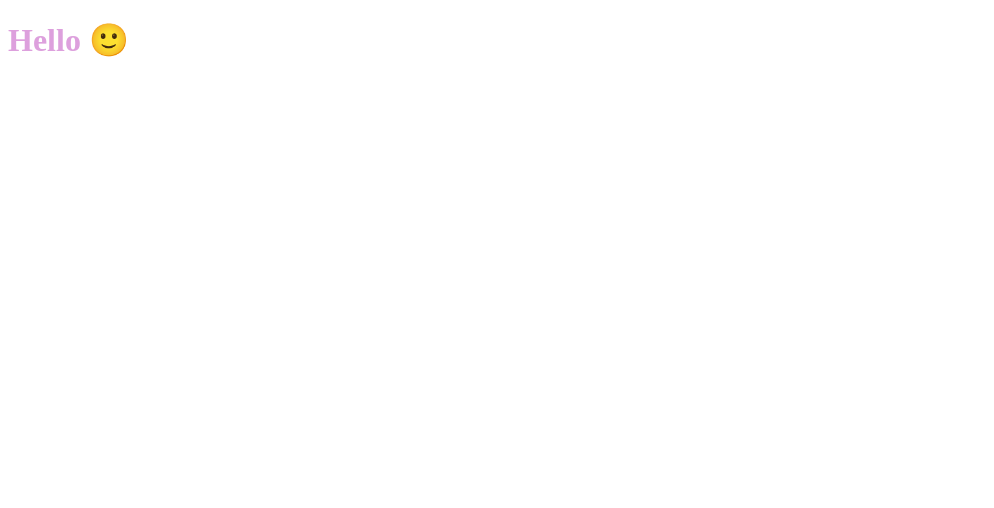
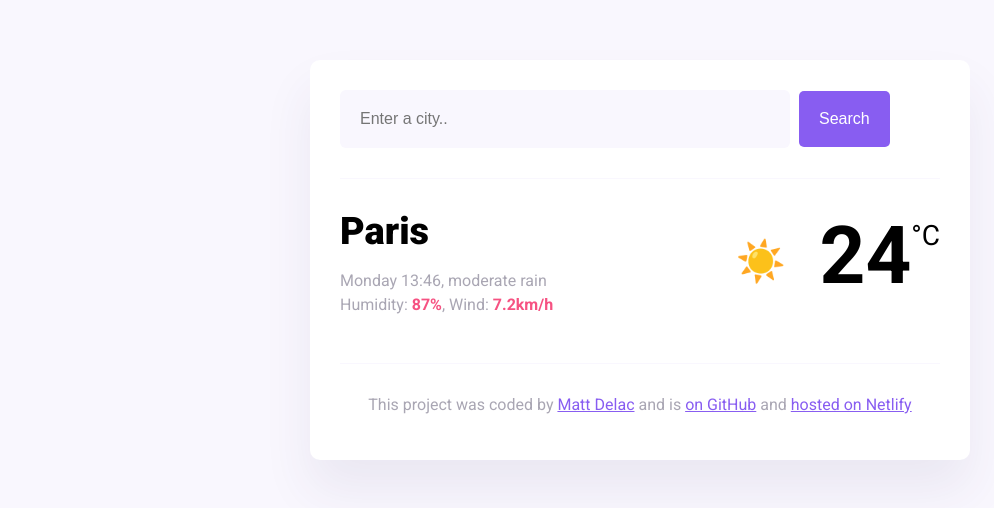
Before and after one commit to Lemoraess/my-beautiful-project, a plain HTML site: page index.html in a window 1280 px wide. Shown: the whole page, without its empty margins (0-994 px from the left). Drawn offline with nearby package versions, Linux system fonts and the light colour scheme.

Commit message:
Up date the existing weather project

```diff
--- a/index.html
+++ b/index.html
@@ -2,17 +2,53 @@
 <html lang="en">
 
 <head>
-    <meta charset="UTF-8">
-    <meta name="viewport" content="width=device-width, initial-scale=1.0">
-    <title>Document</title>
+    <meta charset="UTF-8" />
+    <meta name="viewport" content="width=device-width, initial-scale=1.0" />
+    <link rel="preconnect" href="https://fonts.googleapis.com" />
+    <link rel="preconnect" href="https://fonts.gstatic.com" crossorigin />
+    <link
+        href="https://fonts.googleapis.com/css2?family=Roboto:ital,wght@0,100;0,400;0,500;0,700;0,900;1,100;1,300;1,400;1,500;1,700;1,900&display=swap"
+        rel="stylesheet" />
     <link rel="stylesheet" href="style.css" />
+    <script src="https://unpkg.com/axios/dist/axios.min.js"></script>
+    <title>My weather application</title>
 </head>
 
 <body>
-    <h1>
-        Hello 🙂
-    </h1>
-    <script src="script.js"></script>
+    <div class="weather-app">
+        <header>
+            <form id="search-form">
+                <input type="search" placeholder="Enter a city.." required class="search-input" id="search-input" />
+                <input type="submit" value="Search" class="search-button" />
+            </form>
+        </header>
+        <main>
+            <div class="current-weather">
+                <div>
+                    <h1 class="current-city" id="current-city">Paris</h1>
+                    <p class="current-details">
+                        <span id="current-date"></span>, moderate rain <br />
+                        Humidity: <strong>87%</strong>, Wind: <strong>7.2km/h</strong>
+                    </p>
+                </div>
+                <div class="current-temperature">
+                    <span class="current-temperature-icon" id="current-temperature-icon">☀️</span>
+                    <img id="iconElement" />
+                    <span class="current-temperature-value" id="current-temperature-value">24</span><span
+                        class="current-temperature-unit">°C</span>
+                </div>
+            </div>
+        </main>
+        <footer>
+            <p>
+                This project was coded by
+                <a href="#" target="_blank">Matt Delac</a> and is
+                <a href="#" target="_blank"> on GitHub</a> and
+                <a href="#" target="_blank">hosted on Netlify</a>
+            </p>
+        </footer>
+    </div>
 </body>
+<script src="script.js"></script>
 
 </html>
--- a/script.js
+++ b/script.js
@@ -0,0 +1,53 @@
+function search(event) {
+  event.preventDefault();
+  let searchInputElement = document.querySelector("#search-input");
+  let apiUrl = `https://api.shecodes.io/weather/v1/current?query=${searchInputElement.value}&key=5btac2eb2ed52b236021789ofe9a3348&units=metric`;
+  console.log(apiUrl);
+  axios.get(apiUrl).then(showTemperature);
+}
+
+function showTemperature(response) {
+  console.log(response.data.temperature.current);
+
+  let cityElement = document.querySelector("#current-city");
+  cityElement.innerHTML = response.data.city;
+
+  let degree = response.data.temperature.current;
+  let degreeElement = document.querySelector("#current-temperature-value");
+  degreeElement.innerHTML = Math.round(degree);
+}
+
+let searchForm = document.querySelector("#search-form");
+searchForm.addEventListener("submit", search);
+
+function formatDate(date) {
+  let minutes = date.getMinutes();
+  let hours = date.getHours();
+  let day = date.getDay();
+
+  if (minutes < 10) {
+    minutes = `0${minutes}`;
+  }
+
+  if (hours < 10) {
+    hours = `0${hours}`;
+  }
+
+  let days = [
+    "Sunday",
+    "Monday",
+    "Tuesday",
+    "Wednesday",
+    "Thursday",
+    "Friday",
+    "Saturday",
+  ];
+
+  let formattedDay = days[day];
+  return `${formattedDay} ${hours}:${minutes}`;
+}
+
+let currentDateELement = document.querySelector("#current-date");
+let currentDate = new Date();
+
+currentDateELement.innerHTML = formatDate(currentDate);
--- a/style.css
+++ b/style.css
@@ -1,3 +1,98 @@
-h1 {
-  color: plum;
+body {
+  background: #f9f7fe;
+  font-family: "Roboto", sans-serif;
 }
+
+a {
+  color: #885df1;
+}
+
+.weather-app {
+  background: white;
+  max-width: 600px;
+  margin: 60px auto;
+  padding: 30px;
+  border-radius: 10px;
+  box-shadow: 0 30px 50px rgba(65, 50, 100, 0.08);
+}
+
+header {
+  border-bottom: 1px solid #f9f7fe;
+  padding-bottom: 30px;
+}
+
+.search-input {
+  background-color: #f9f7fe;
+  border: none;
+  color: rgba(39, 33, 66, 0.4);
+  font-size: 16px;
+  padding: 20px;
+  width: 75%;
+  border-radius: 6px;
+}
+
+.search-button {
+  margin-left: 5px;
+  font-size: 16px;
+  background-color: #885df1;
+  color: white;
+  border: none;
+  padding: 20px;
+  line-height: 1;
+  border-radius: 5px;
+}
+
+main {
+  padding: 30px 0;
+}
+
+.current-temperature {
+  font-size: 48px;
+}
+
+.current-weather {
+  display: flex;
+  justify-content: space-between;
+}
+
+.current-city {
+  font-size: 38px;
+  font-weight: 900;
+  margin: 0;
+}
+.current-details {
+  color: rgba(39, 33, 66, 0.4);
+  font-size: 16px;
+  font-weight: 400;
+  line-height: 24px;
+}
+
+.current-details strong {
+  color: #f65282;
+}
+
+.current-temperature-icon {
+  position: relative;
+  top: -8px;
+  font-size: 40px;
+  margin-right: 10px;
+}
+
+.current-temperature-value {
+  font-size: 80px;
+  font-weight: bold;
+}
+
+.current-temperature-unit {
+  font-size: 28px;
+  position: relative;
+  top: -38px;
+}
+
+footer {
+  border-top: 1px solid #f9f7fe;
+  text-align: center;
+  padding-top: 15px;
+
+  color: rgba(39, 33, 66, 0.4);
+}
```
